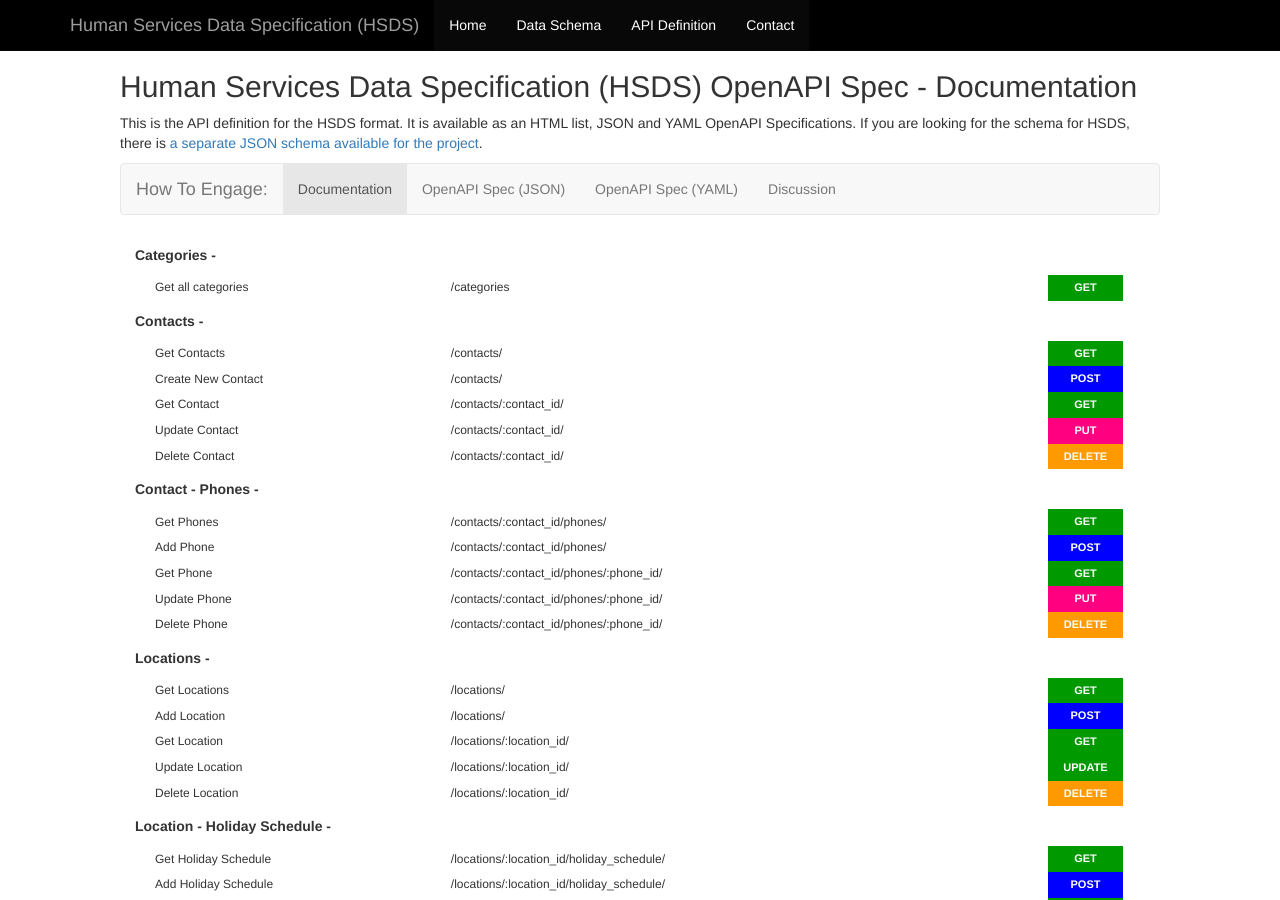
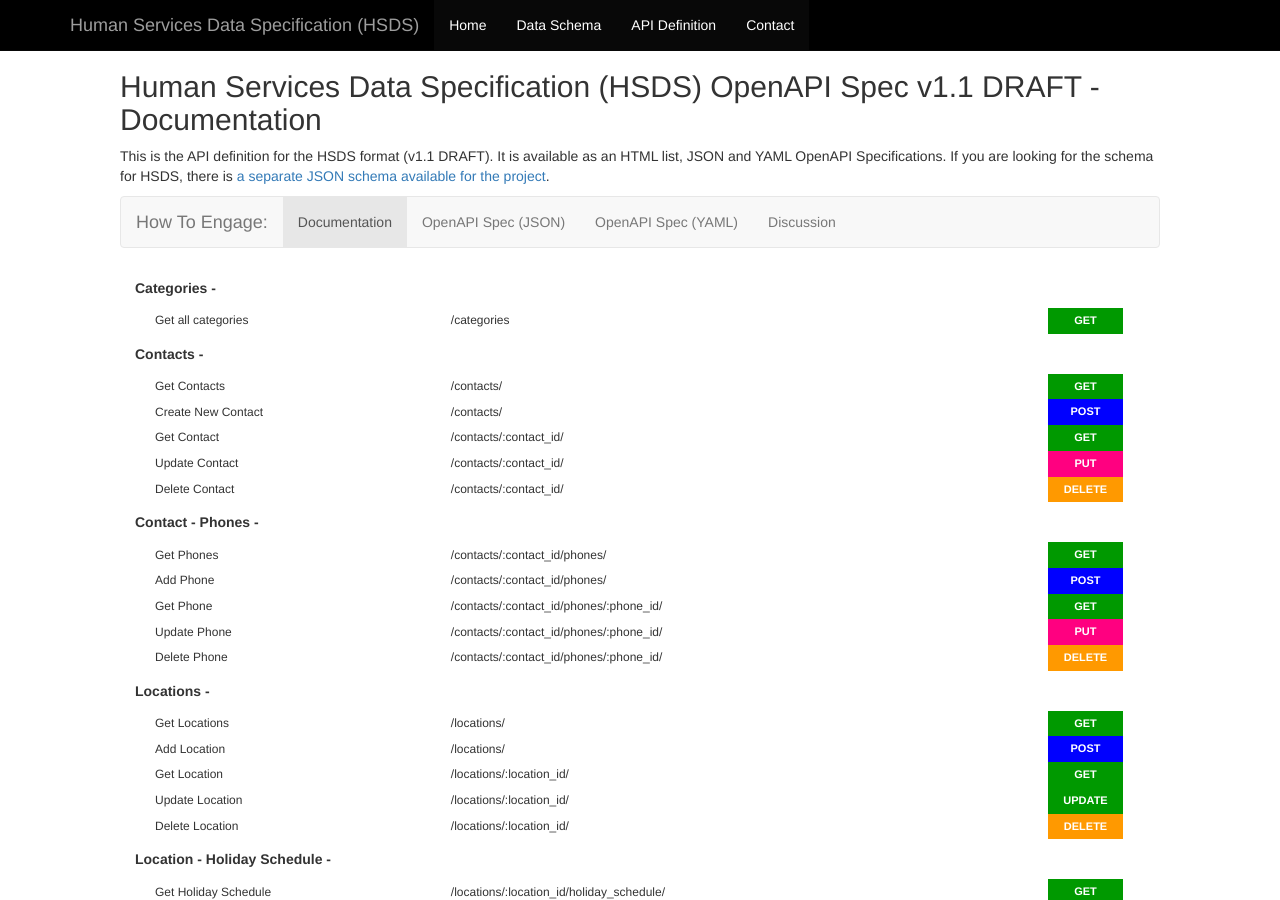
Before and after one commit to openreferral/api-specification, a Jekyll site: the page built from definition/index.html, in a window 1280 px wide and 900 px high. Built offline with Jekyll 4.4.1, drawn with Linux system fonts in a browser that asks for light colours; nearby versions of some CDN libraries; library files that are not in the unit come from our copies.

Commit message:
add version

```diff
--- a/definition/index.html
+++ b/definition/index.html
@@ -1,10 +1,10 @@
 ---
 layout: page
-title: 'Human Services Data Specification (HSDS) OpenAPI Spec - Documentation'
+title: 'Human Services Data Specification (HSDS) OpenAPI Spec v1.1 DRAFT - Documentation'
 slug: docs
 ---
 
-<p>This is the API definition for the HSDS format. It is available as an HTML list, JSON and YAML OpenAPI Specifications. If you are looking for the schema for HSDS, there is <a href="/schema/">a separate JSON schema available for the project</a>.</p>
+<p>This is the API definition for the HSDS format (v1.1 DRAFT). It is available as an HTML list, JSON and YAML OpenAPI Specifications. If you are looking for the schema for HSDS, there is <a href="/schema/">a separate JSON schema available for the project</a>.</p>
 
 {% include nav-definition.html %}
 
```
Also changed, not shown: 2 other files.
